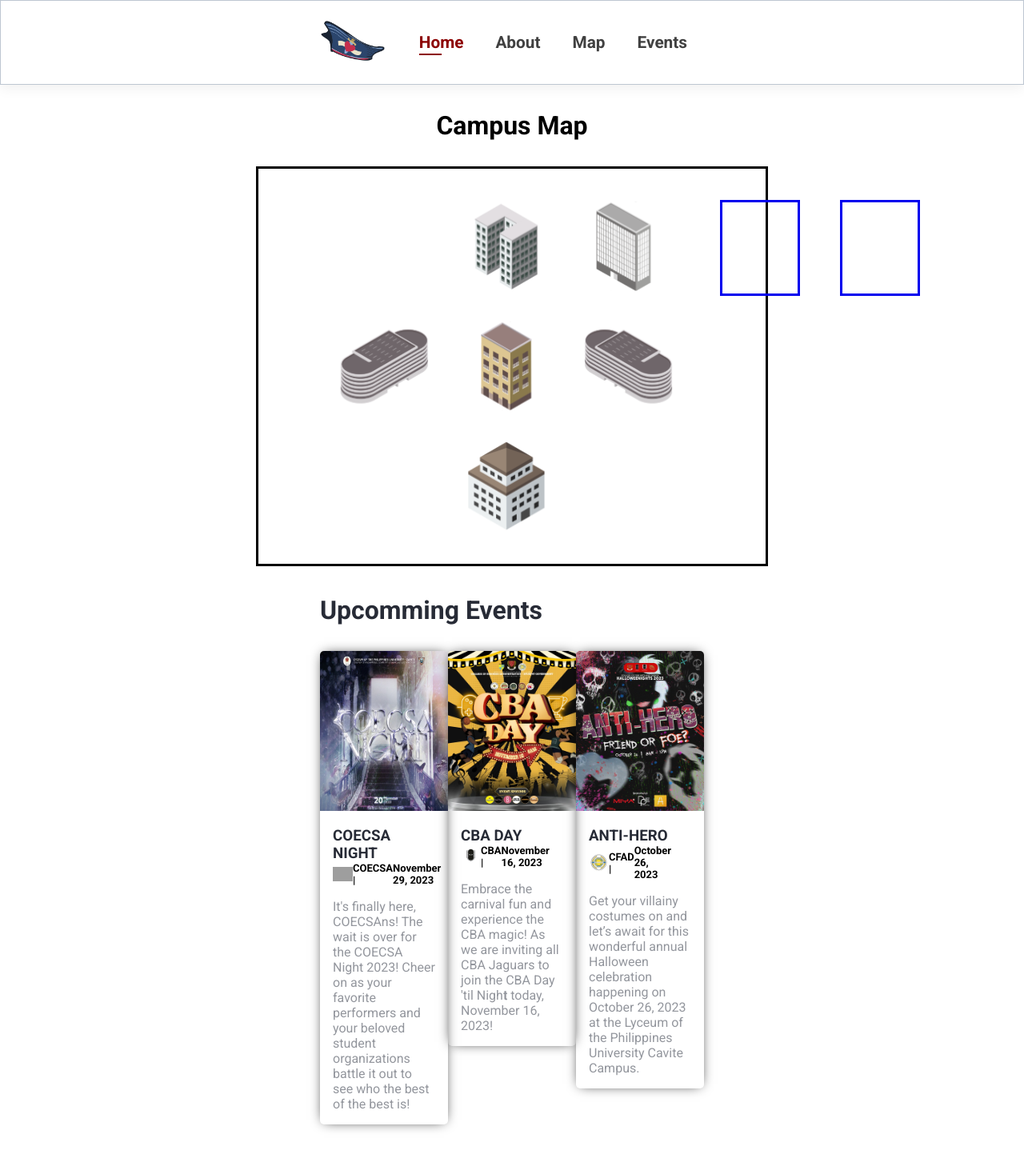
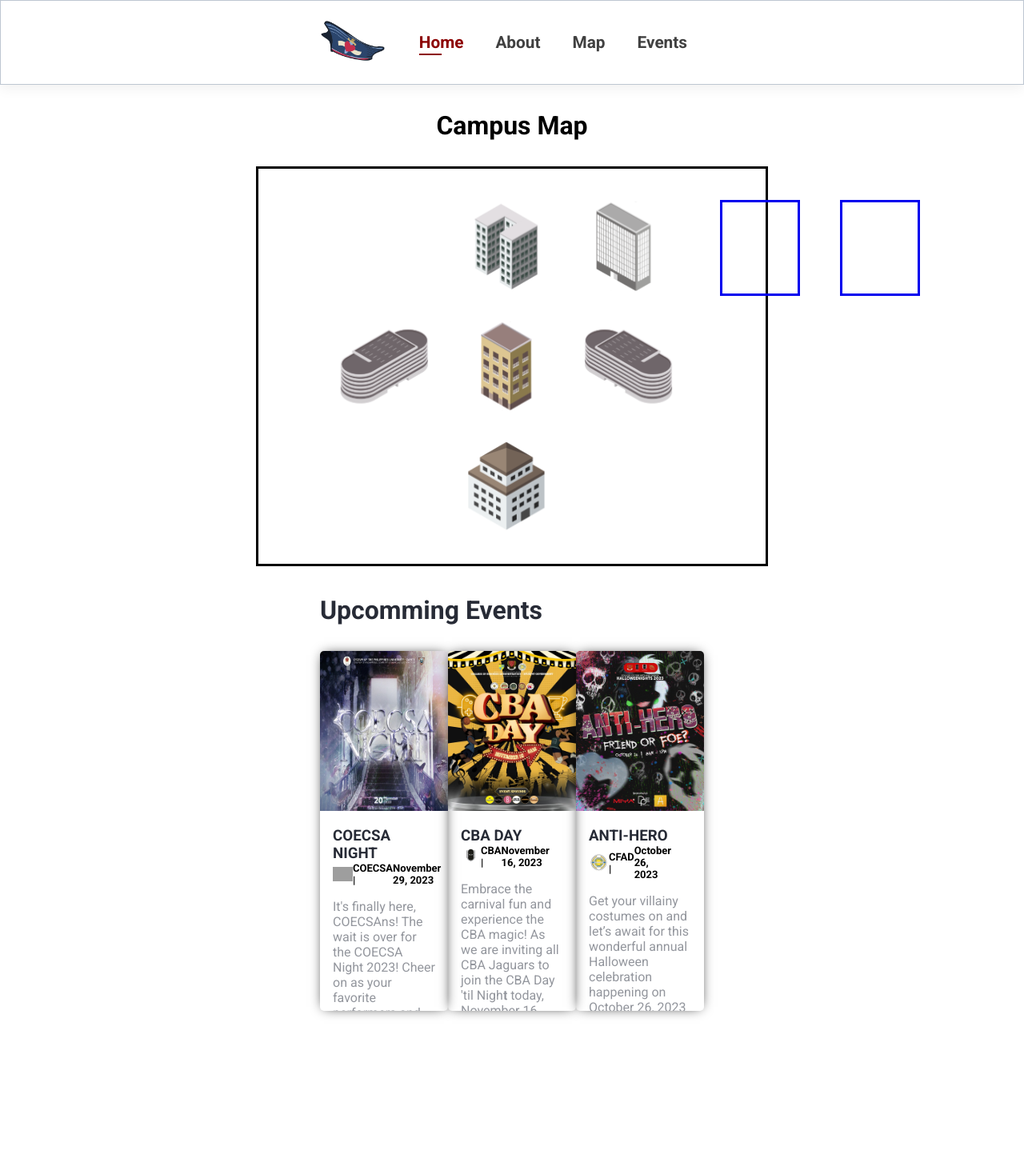
Before and after one commit to ianaumi/Lycee, a React (Create React App) app: page / in a window 1280 px wide. Shown: the whole page at 80% size. After the commit the page ends 1296 px from the top, so only its background shows below. Built offline with nearby package versions, Linux system fonts and the light colour scheme; grey boxes are pictures that could not be loaded.

Commit message:
Updated card height

```diff
--- a/src/Components/Card-component/CardStyles.css
+++ b/src/Components/Card-component/CardStyles.css
@@ -1,6 +1,7 @@
 .card-container{
     box-shadow: 0px 0px 15px -5px;
     width: 300px;
+    height: 450px;
     overflow: hidden;
     transition: 0.3s ease-in-out;
     border-radius: 5px;
```
